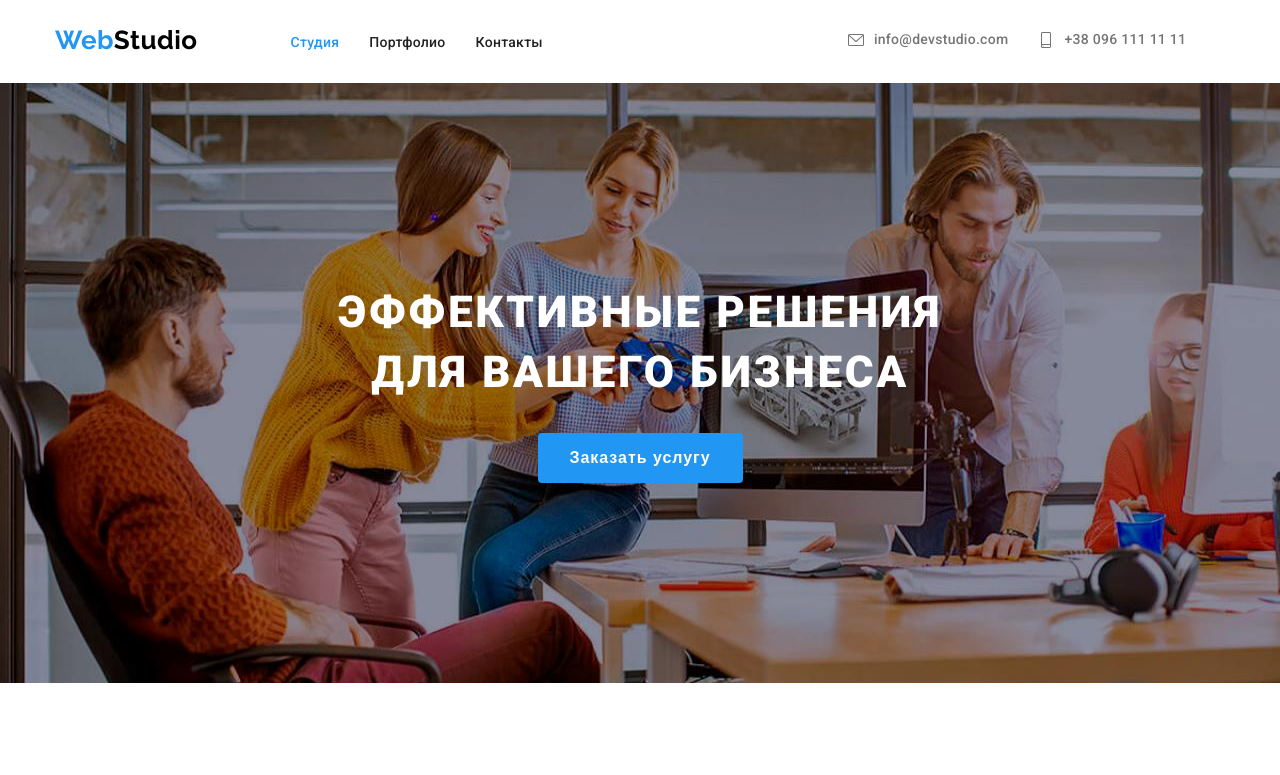
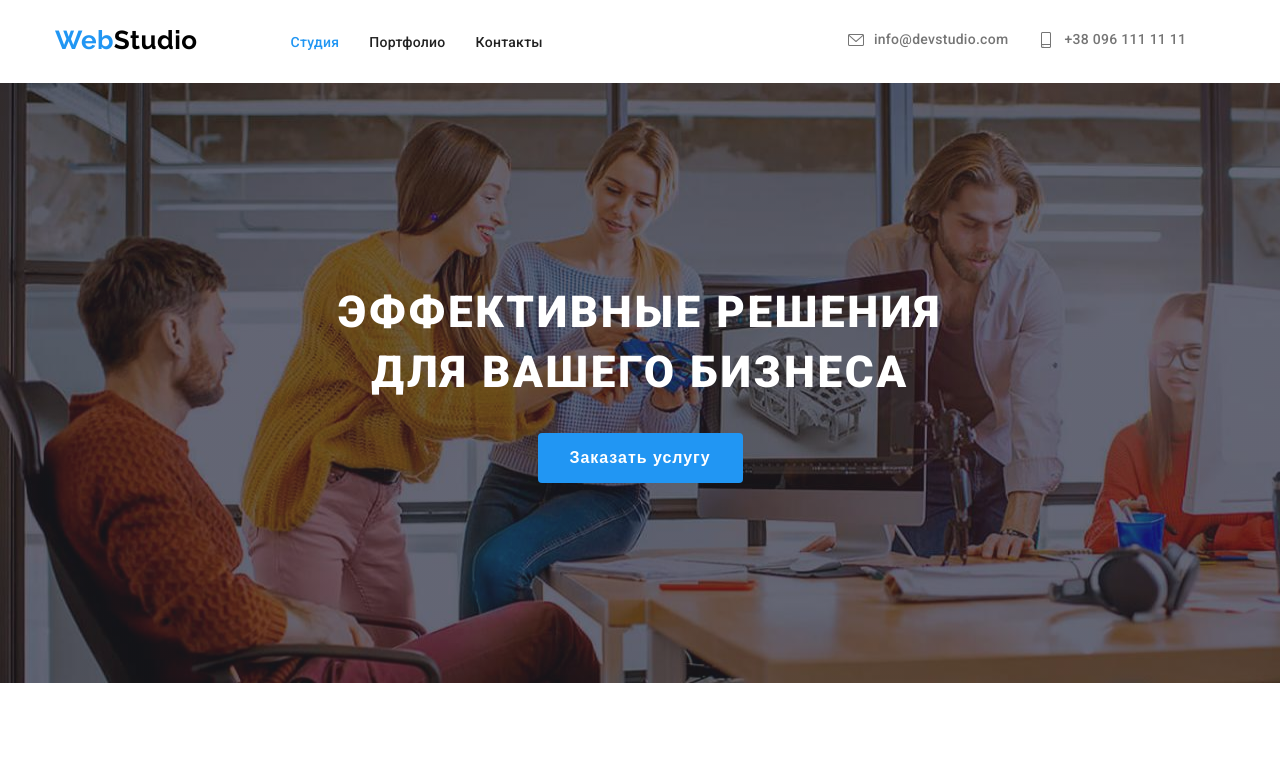
Before and after one commit to Extractoro/goit-markup-hw-04, a plain HTML site: page index.html in a window 1280 px wide. Shown: the top 775 px of the page. Drawn offline with Linux system fonts and the light colour scheme.

Commit message:
bg hero gradient

```diff
--- a/css/styles.css
+++ b/css/styles.css
@@ -179,7 +179,8 @@ ul {
 /* First Section */
 
 .first-section {
-  background-image: url(../images/headerbg.jpg);
+  background-image: linear-gradient(to right, rgba(47, 48, 58, 0.4), rgba(47, 48, 58, 0.4)),
+    url(../images/headerbg.jpg);
   padding-bottom: 200px;
   padding-top: 200px;
 }
```
